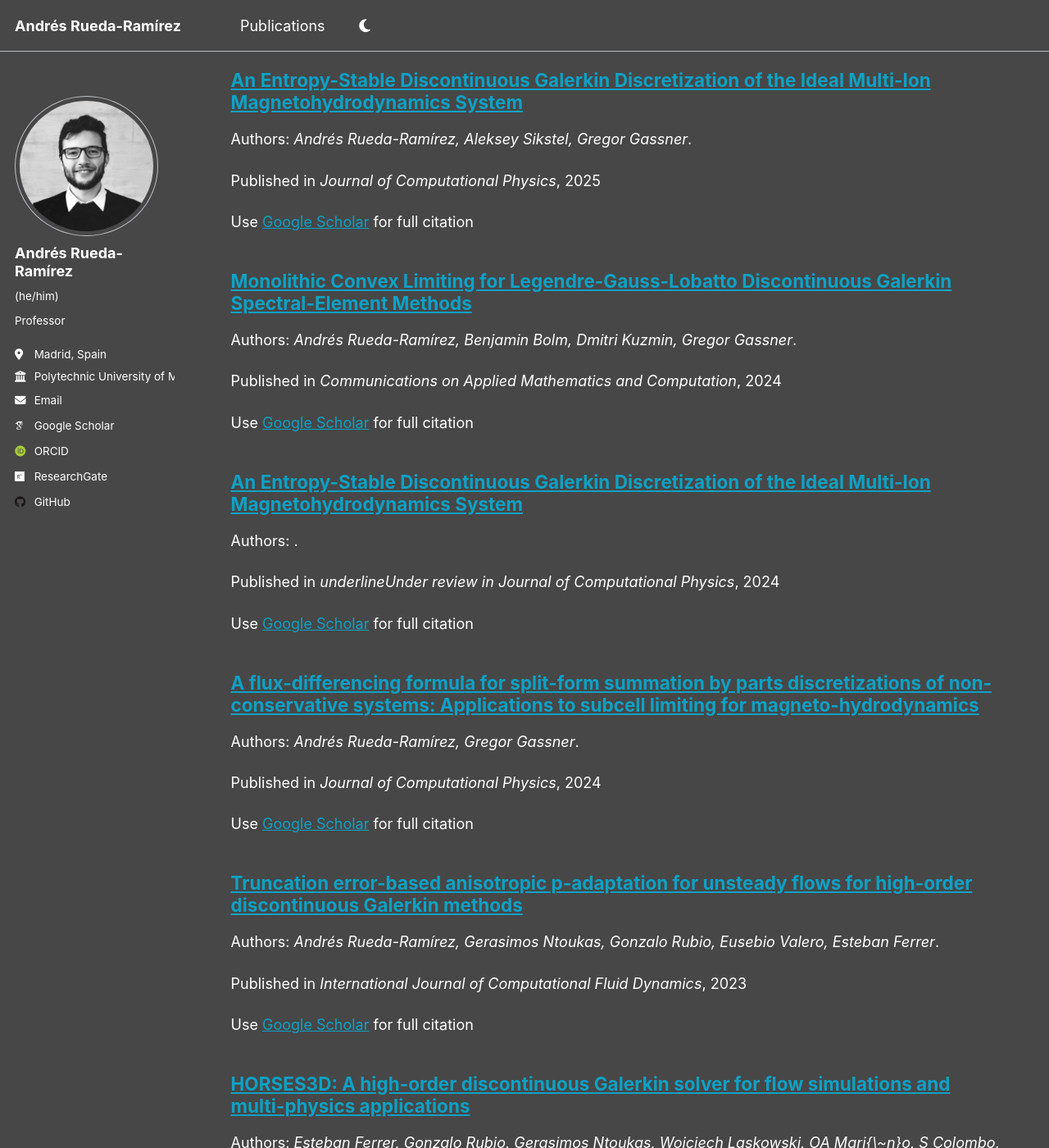
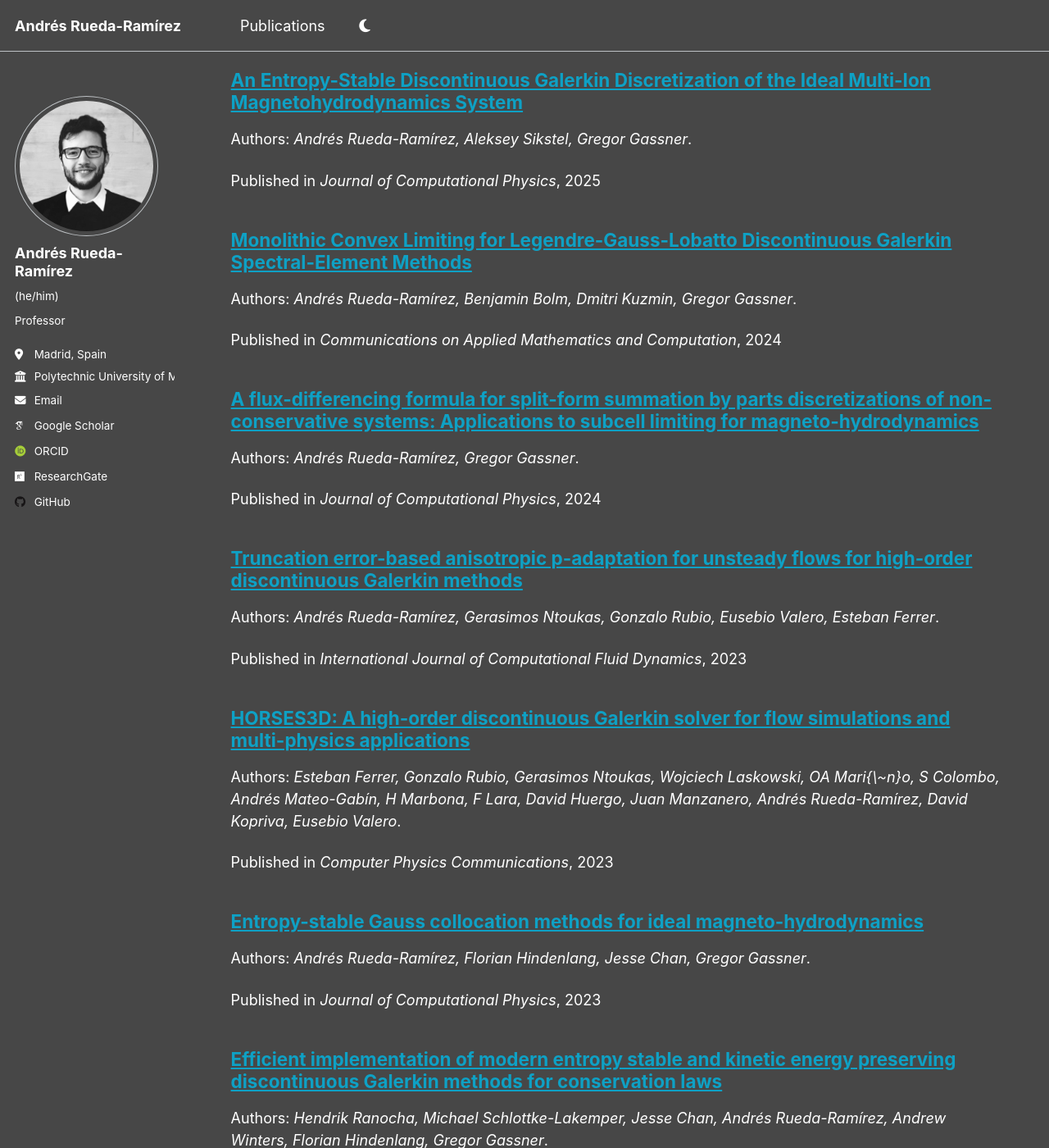
Before and after one commit to amrueda/amrueda.github.io, a Jekyll site: the page built from _pages/publications.html, in a window 1280 px wide and 1400 px high, scrolled down 220 px. Shown: the whole window at 82% size. Built offline with Jekyll 4.4.1, drawn with Linux system fonts in a browser that asks for light colours; some web fonts are replaced; some of the changed text lies outside the part shown.

Commit message:
Remove google scholar link from pub list

```diff
--- a/_includes/archive-single.html
+++ b/_includes/archive-single.html
@@ -47,7 +47,7 @@
          <p class="page__date"><strong><i class="fa fa-fw fa-calendar" aria-hidden="true"></i> {{ site.data.ui-text[site.locale].date_label | default: "Published:" }}</strong> <time datetime="{{ post.date | default: "1900-01-01" | date_to_xmlschema }}">{{ post.date | default: "1900-01-01" | date: "%B %d, %Y" }}</time></p>
         {% endif %}
 
-    {% if post.excerpt and site.read_more != 'enabled' %}
+    {% if post.excerpt and site.read_more != 'enabled' and post.collection != 'publications' %}
     <p class="archive__item-excerpt" itemprop="description">{{ post.excerpt | markdownify }}</p>
     {% elsif post.excerpt and site.read_more == 'enabled' %}
     <p class="archive__item-excerpt" itemprop="description"><p>{{ post.excerpt | markdownify | remove: '<p>' | remove: '</p>' }}<strong><a href="{{ base_path }}{{ post.url }}" rel="permalink"> Read more</a></strong></p></p>
--- a/_publications/2024-01-01-An-Entropy-Stable-Discontinuous-Galerkin-Discretization-of-the-Ideal-Multi-Ion-Magnetohydrodynamics-System.md
+++ /dev/null
@@ -1,10 +0,0 @@
----
-title: "An Entropy-Stable Discontinuous Galerkin Discretization of the Ideal Multi-Ion Magnetohydrodynamics System"
-collection: publications
-permalink: /publication/2024-01-01-An-Entropy-Stable-Discontinuous-Galerkin-Discretization-of-the-Ideal-Multi-Ion-Magnetohydrodynamics-System
-date: 2024-01-01
-venue: 'underlineUnder review in Journal of Computational Physics'
-citation: ' Andr{\&apos;e}s \textbf{Rueda-Ramírez},  Aleksey Sikstel,  Gregor Gassner, &quot;An Entropy-Stable Discontinuous Galerkin Discretization of the Ideal Multi-Ion Magnetohydrodynamics System.&quot; underlineUnder review in Journal of Computational Physics, 2024.'
-category: 'manuscripts'
----
-Use [Google Scholar](https://scholar.google.com/scholar?q=An+Entropy+Stable+Discontinuous+Galerkin+Discretization+of+the+Ideal+Multi+Ion+Magnetohydrodynamics+System){:target="_blank"} for full citation
```
